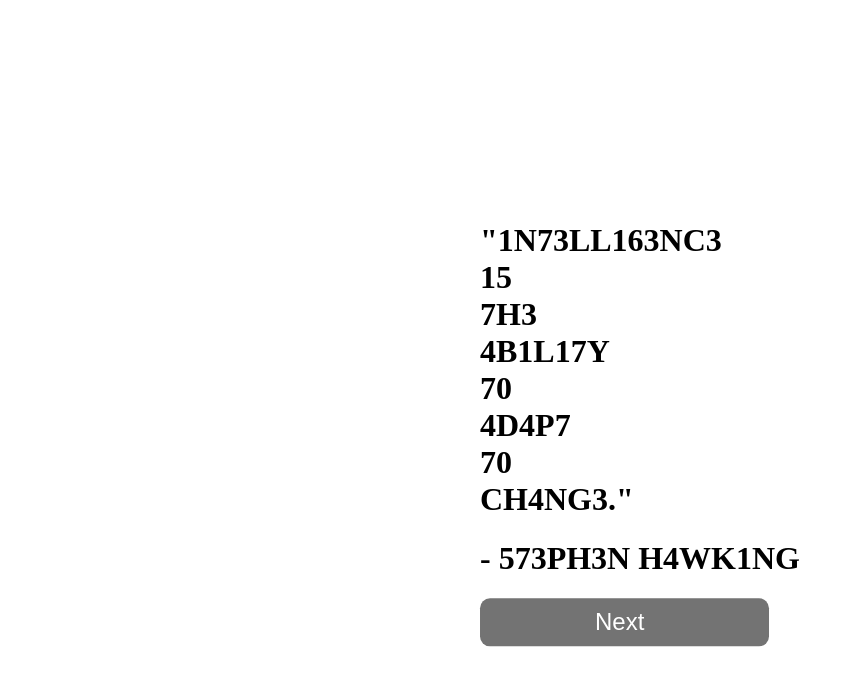
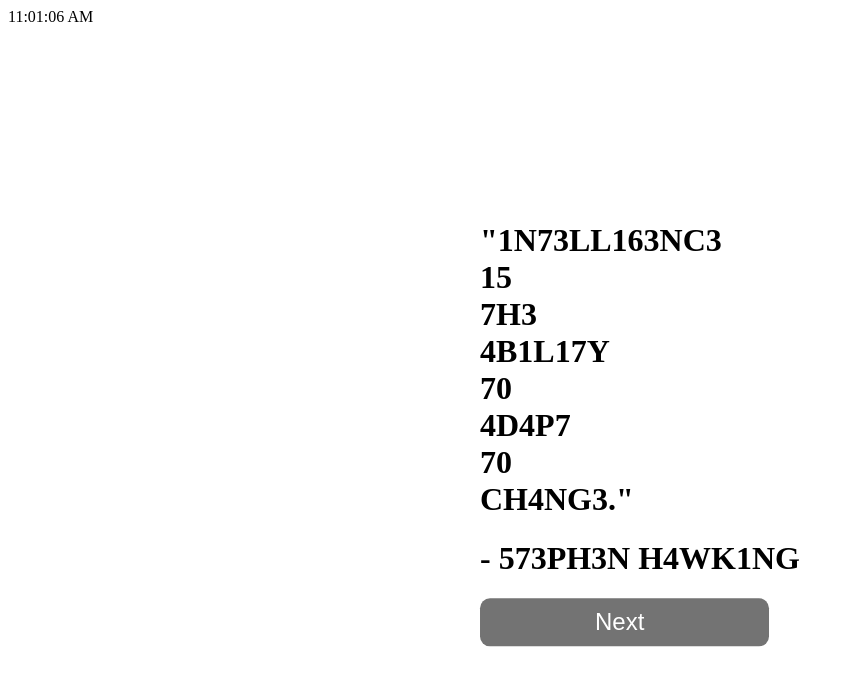
Before and after one commit to reuelrai/Quest, a React (Vite) app: page / in a window 1280 px wide. Shown: the top 686 px of the page, without its empty margins (0-851 px from the left). Built offline with nearby package versions, Linux system fonts and the light colour scheme.

Commit message:
added time:

```diff
--- a/src/App.jsx
+++ b/src/App.jsx
@@ -2,17 +2,20 @@
 import './App.css'
 import Home from './assets/components/home.jsx';
 import Quest from "./assets/components/introduction.jsx";
-
+import Time from "./assets/time.jsx";
 
 function App() {
   return(
     <>
+
       <Router>
       <Routes>
         <Route path="/" element={<Home />} />
         <Route path="/quest" element={<Quest />} />
       </Routes>
     </Router>
+    <Time />
+
     </>
   );
 }
--- a/src/assets/time.jsx
+++ b/src/assets/time.jsx
@@ -0,0 +1,34 @@
+import React, { useState, useEffect } from "react";
+
+function time() {
+    const [time, setTime] = useState(new Date());
+    useEffect(() => {
+        const interval = setInterval(() => {
+            setTime(new Date());
+        }, 1000);
+        return () => clearInterval(interval);
+    }, []);
+
+    function formatTime() {
+        let hours = time.getHours();
+        const minutes = time.getMinutes();
+        const seconds = time.getSeconds();
+        const ampm = hours >= 12 ? 'PM' : 'AM';
+        hours = hours % 12 || 12;
+        return `${padZero(hours)}:${padZero(minutes)}:${padZero(seconds)} ${ampm}`;
+    }
+
+    function padZero(number) {
+        return number < 10 ? '0' + number : number;
+    }
+
+    return (
+        <div className="clock-container">
+            <div className="clock">
+                <span>{formatTime()}</span>
+            </div>
+        </div>
+    );
+}
+
+    export default time;
```
